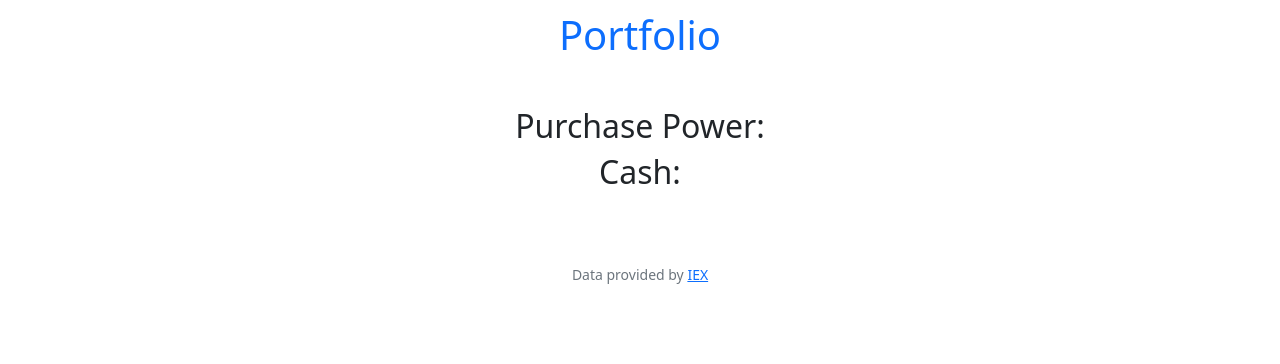
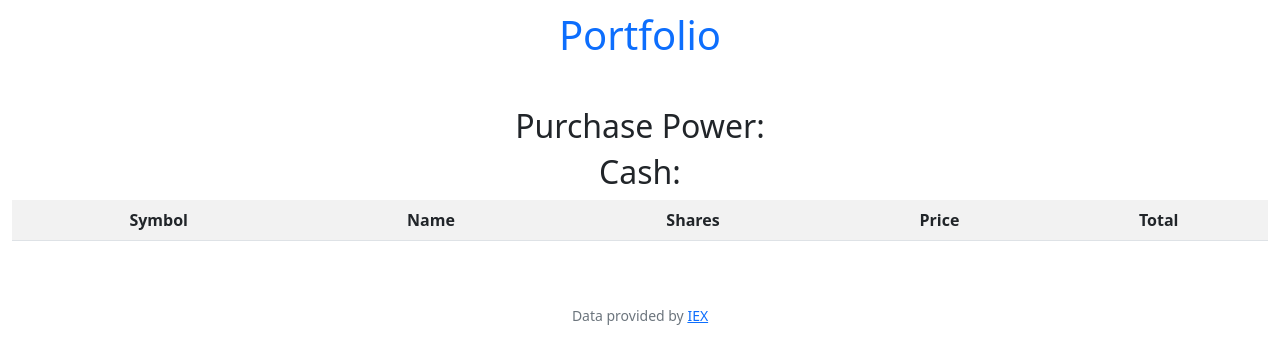
Before and after one commit to Qwilliams815/HarvardCS50x, a Flask app: page / in a window 1280 px wide. Shown: the part 161-525 px from the top of the page. Run offline with Flask 2, Linux system fonts and the light colour scheme; a user stored in the database is signed in; lists and menus that the app fills with data are empty; some libraries are stand-ins or nearby versions.

Commit message:
Fri, Jun 10, 2022, 4:11 PM +00:00

```diff
--- a/finance/templates/index.html
+++ b/finance/templates/index.html
@@ -9,6 +9,10 @@
     <h2>Purchase Power: </h2>
     <h2>Cash: </h2>
     <table class="table table-striped">
-
+        <th>Symbol</th>
+        <th>Name</th>
+        <th>Shares</th>
+        <th>Price</th>
+        <th>Total</th>
     </table>
 {% endblock %}
```
